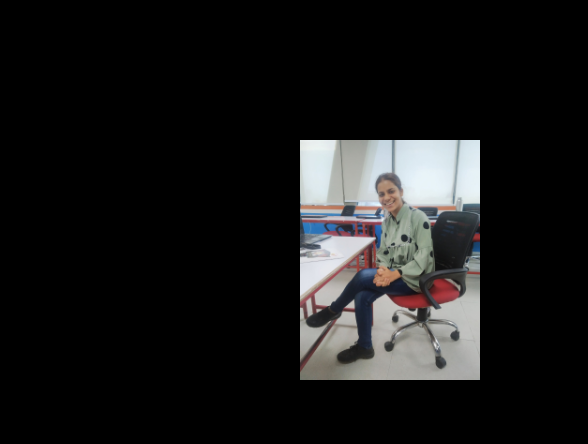
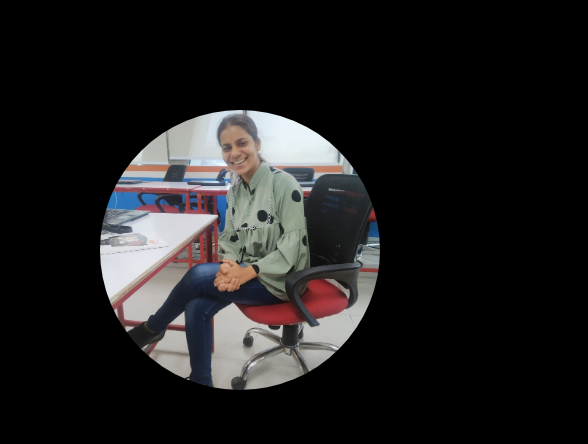
Before and after one commit to pragati111/My-portfolio, a plain HTML site: page Portfolio/index.html in a window 1280 px wide. Shown: the part 173-617 px from the top of the page, 692-1280 px from the left. Drawn offline with nearby package versions, Linux system fonts and the light colour scheme.

Commit message:
Did the styling of my image, shifted it to the left and a little upwards and also increased its size

```diff
--- a/Portfolio/style.css
+++ b/Portfolio/style.css
@@ -116,13 +116,22 @@ body{ /* styling the <body> </body> part of index.html  */
     animation-delay: 1s;
 }
 
-.home-img img{
-    max-width: 450px;
-    margin-right: -20px;
+.home-img {
+    transform: translateX(-80px) translateY(-10px);
+}
+
+.home-img img {
+    width: 280px;           /* Increase from 200px */
+    height: 280px;
+    border-radius: 70%;
+    object-fit: cover;
     opacity: 0;
     animation: zoomIn 1s ease forwards;
     animation-delay: 1s;
+    box-shadow: 0 4px 12px rgba(0, 0, 0, 0.2);
 }
+
+
 
 .social-media a{
     display: inline-flex;
```
